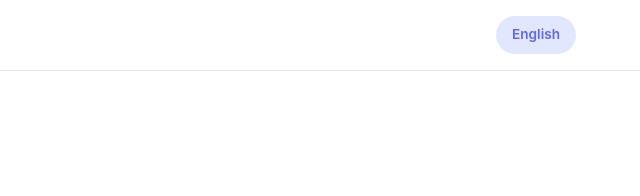
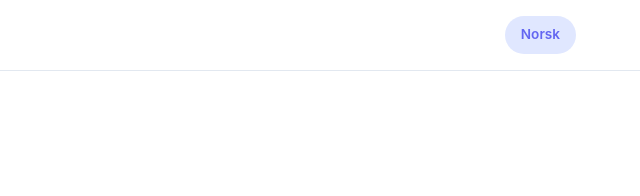
Before and after one commit to Dathiaso/dathiaso-company-website, a plain HTML site: page en/index.html in a window 1280 px wide. Shown: the top 196 px of the page, 640-1280 px from the left. Drawn offline with Linux system fonts and the light colour scheme.

Commit message:
Change language switch link from English to Norsk

```diff
--- a/en/index.html
+++ b/en/index.html
@@ -14,7 +14,7 @@
     <a href="/" class="logo-link">
         <img src="../assets/dathiaso-logo.svg" alt="Dathiaso" class="logo-img">
     </a>
-    <a href="/en/" class="lang-switch">English</a>
+    <a href="/no/" class="lang-switch">Norsk</a>
 </header>
 
 <div class="container">
```
